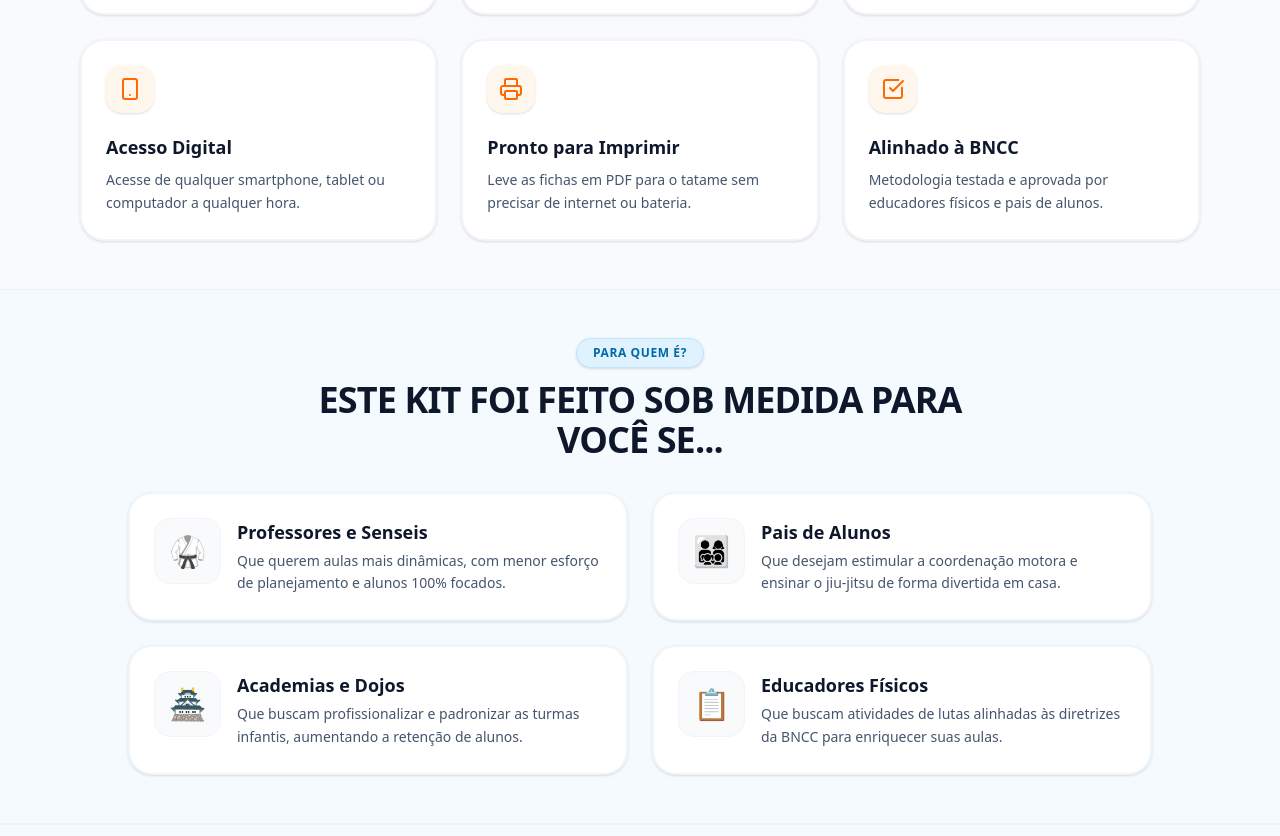
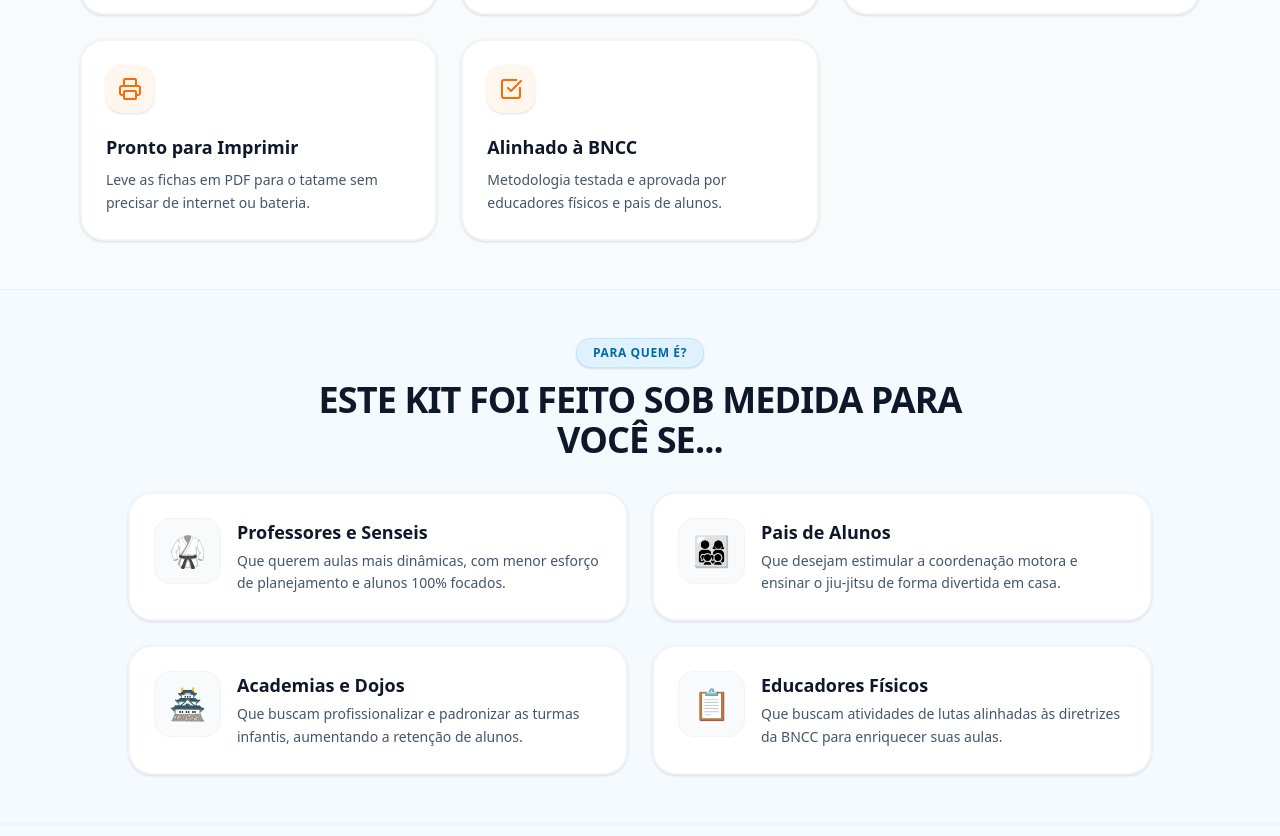
Before and after one commit to marlisstorecom-gif/jiu-jitsu, a React (Vite) app: page / in a window 1280 px wide. Shown: the part 1482-2318 px from the top of the page. Built offline with nearby package versions, Linux system fonts and the light colour scheme.

Commit message:
refactor(landing): remove redundant digital access feature

```diff
--- a/src/data/landingData.ts
+++ b/src/data/landingData.ts
@@ -18,12 +18,6 @@ export const featuresList: FeatureItem[] = [
     title: 'Área de Membros',
     description: 'Acesso a todo o conteúdo organizado de forma sequencial e fácil de consultar.',
     iconName: 'Users',
-  },
-  {
-    id: 'f4',
-    title: 'Acesso Digital',
-    description: 'Acesse de qualquer smartphone, tablet ou computador a qualquer hora.',
-    iconName: 'Smartphone',
   },
   {
     id: 'f5',
```
